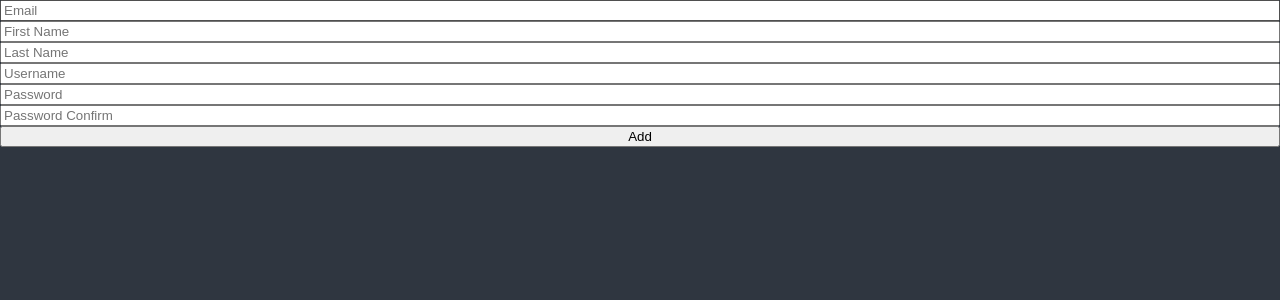
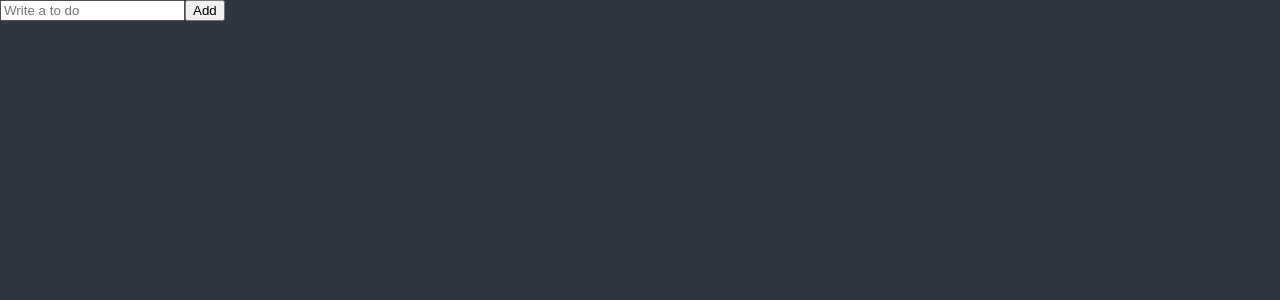
Before and after one commit to project-mizzu/nomad_react_master, a React (Create React App) app in the folder todo/: page / in a window 1280 px wide. Shown: the top 300 px of the page. Built offline with nearby package versions, Linux system fonts and the light colour scheme.

Commit message:
todo - 1 : render todo list

```diff
--- a/todo/src/App.tsx
+++ b/todo/src/App.tsx
@@ -1,5 +1,5 @@
 import { createGlobalStyle } from 'styled-components';
-import ToDoList from './ToDoList';
+import ToDoList from './components/ToDoList';
 
 const GlobalStyle = createGlobalStyle`
 @import url('https://fonts.googleapis.com/css2?family=Source+Sans+Pro:wght@300;400&display=swap');
--- a/todo/src/ToDoList.tsx
+++ /dev/null
@@ -1,42 +0,0 @@
-import { useForm } from 'react-hook-form';
-
-function ToDoList() {
-  const { register, handleSubmit, formState } = useForm();
-  const onValid = (data: any) => {
-    console.log(data);
-  };
-  console.log(formState);
-  return (
-    <div>
-      <form
-        style={{ display: 'flex', flexDirection: 'column' }}
-        onSubmit={handleSubmit(onValid)}
-      >
-        <input {...register('Email', { required: true })} placeholder="Email" />
-        <input
-          {...register('First Name', { required: true })}
-          placeholder="First Name"
-        />
-        <input
-          {...register('Last Name', { required: true })}
-          placeholder="Last Name"
-        />
-        <input
-          {...register('Username', { required: true, minLength: 10 })}
-          placeholder="Username"
-        />
-        <input
-          {...register('Password', { required: 'Password is required' })}
-          placeholder="Password"
-        />
-        <input
-          {...register('Password Confirm', { required: true })}
-          placeholder="Password Confirm"
-        />
-        <button>Add</button>
-      </form>
-    </div>
-  );
-}
-
-export default ToDoList;
--- /dev/null
+++ b/todo/src/components/ToDoList.tsx
@@ -0,0 +1,145 @@
+import { useForm } from 'react-hook-form';
+import { atom, useRecoilState } from 'recoil';
+
+interface IForm {
+  toDo: string;
+}
+
+interface IToDo {
+  text: string;
+  id: number;
+  category: 'TO_DO' | 'DOING' | 'DONE';
+}
+
+const toDoState = atom<IToDo[]>({
+  key: 'toDo',
+  default: [],
+});
+
+function ToDoList() {
+  const [toDos, setToDos] = useRecoilState(toDoState);
+  const { register, handleSubmit, setValue } = useForm<IForm>();
+  const handleValid = ({ toDo }: IForm) => {
+    setToDos((oldToDos) => [
+      { text: toDo, id: Date.now(), category: 'TO_DO' },
+      ...oldToDos,
+    ]);
+    setValue('toDo', '');
+  };
+  console.log(toDos);
+  return (
+    <div>
+      <form onSubmit={handleSubmit(handleValid)}>
+        <input
+          {...register('toDo', {
+            required: 'Please write a To Do',
+          })}
+          placeholder="Write a to do"
+        />
+        <button>Add</button>
+      </form>
+      <ul>
+        {toDos.map((toDo) => <li key={toDo.id}>{toDo.text}</li>).reverse()}
+      </ul>
+    </div>
+  );
+}
+
+/* interface IForm {
+  email: string;
+  firstName: string;
+  lastName: string;
+  username: string;
+  password: string;
+  password1: string;
+  extraError?: string;
+}
+
+function ToDoList() {
+  const {
+    register,
+    handleSubmit,
+    formState: { errors },
+    setError,
+    setValue,
+  } = useForm<IForm>({
+    defaultValues: {
+      email: '@naver.com',
+    },
+  });
+  const onValid = (data: IForm) => {
+    if (data.password !== data.password1) {
+      setError(
+        'password1',
+        { message: 'Password are not the same' },
+        { shouldFocus: true }
+      );
+    }
+    setError('extraError', { message: 'Server offline.' });
+    setValue('email', '');
+  };
+  console.log(errors);
+  return (
+    <div>
+      <form
+        style={{ display: 'flex', flexDirection: 'column' }}
+        onSubmit={handleSubmit(onValid)}
+      >
+        <input
+          {...register('email', {
+            required: 'Email is required',
+            pattern: {
+              value: /^[A-Za-z0-9._%+-]+@naver.com$/,
+              message: 'Only naver.com emails allowed',
+            },
+          })}
+          placeholder="Email"
+        />
+        <span>{errors?.email?.message}</span>
+        <input
+          {...register('firstName', {
+            required: 'write here',
+            validate: {
+              noNico: (value) =>
+                value.includes('nico') ? `no ${value} allowed` : true,
+              noNick: (value) =>
+                value.includes('nick') ? `no ${value} allowed` : true,
+            },
+          })}
+          placeholder="First Name"
+        />
+        <span>{errors?.firstName?.message}</span>
+        <input
+          {...register('lastName', { required: 'write here' })}
+          placeholder="Last Name"
+        />
+        <span>{errors?.lastName?.message}</span>
+        <input
+          {...register('username', { required: 'write here', minLength: 10 })}
+          placeholder="Username"
+        />
+        <span>{errors?.username?.message}</span>
+        <input
+          {...register('password', { required: 'Password is required' })}
+          placeholder="Password"
+        />
+        <span>{errors?.password?.message}</span>
+        <input
+          {...register('password1', {
+            required: 'Password is required',
+            minLength: {
+              value: 5,
+              message: 'Your password is too short.',
+            },
+          })}
+          placeholder="Password Confirm"
+        />
+        <span>{errors?.password1?.message}</span>
+        <button>Add</button>
+        <span>{errors?.extraError?.message}</span>
+      </form>
+    </div>
+  );
+} */
+
+export default ToDoList;
--- a/todo/src/index.tsx
+++ b/todo/src/index.tsx
@@ -1,4 +1,5 @@
 import ReactDOM from 'react-dom/client';
+import { RecoilRoot } from 'recoil';
 import { ThemeProvider } from 'styled-components';
 import { darkTheme } from './theme';
 import App from './App';
@@ -7,7 +8,9 @@ const root = ReactDOM.createRoot(
   document.getElementById('root') as HTMLElement
 );
 root.render(
-  <ThemeProvider theme={darkTheme}>
-    <App />
-  </ThemeProvider>
+  <RecoilRoot>
+    <ThemeProvider theme={darkTheme}>
+      <App />
+    </ThemeProvider>
+  </RecoilRoot>
 );
```
Also changed, not shown: todo/tsconfig.json (+2 -8 lines), 1 other file (tests, documents, lock files or other folders).
